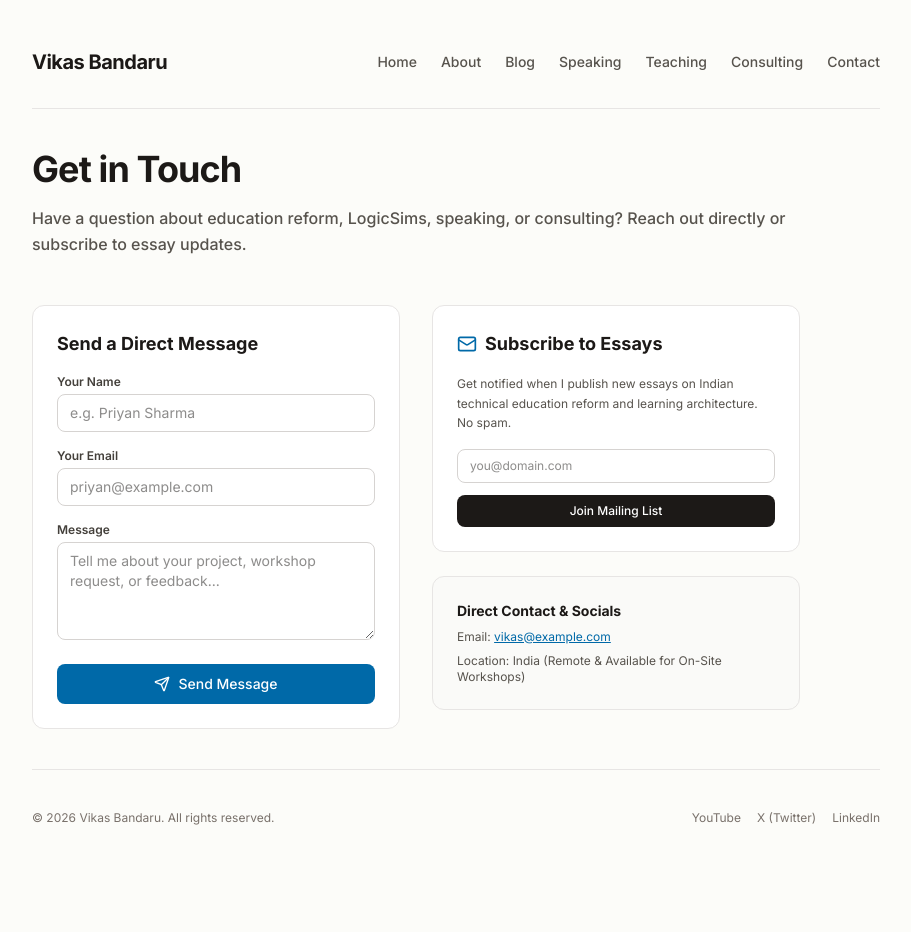
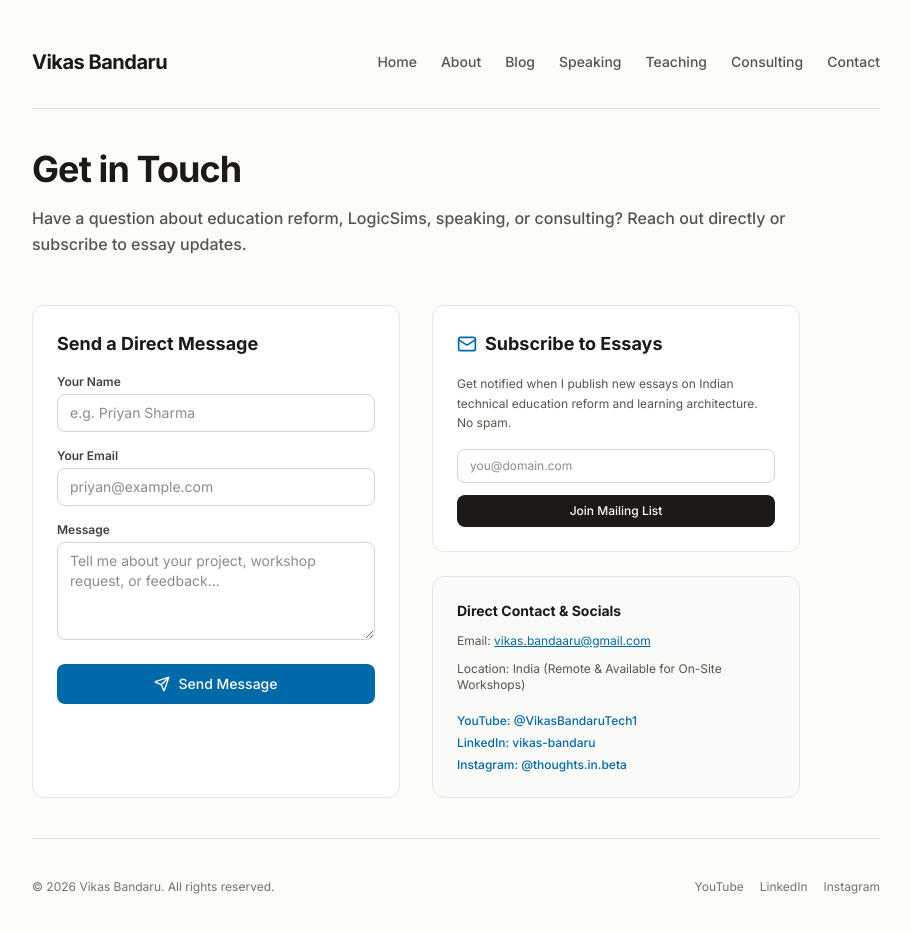
Before and after one commit to vikas-bandaru/my-portfolio, a Next.js app: page /contact in a window 1280 px wide. Shown: the top 932 px of the page, without its empty margins (184-1095 px from the left). Before the commit the page ends 898 px from the top, so only its background shows below. Built offline with nearby package versions, Linux system fonts and the light colour scheme.

Commit message:
Update social media profiles: YouTube, LinkedIn, Instagram and remove X link

```diff
--- a/app/contact/page.tsx
+++ b/app/contact/page.tsx
@@ -142,12 +142,23 @@ export default function ContactPage() {
             )}
           </div>
 
-          <div className="p-6 rounded-xl border border-stone-200 bg-stone-50/60 space-y-2 text-xs text-stone-600">
+          <div className="p-6 rounded-xl border border-stone-200 bg-stone-50/60 space-y-3 text-xs text-stone-600">
             <h3 className="font-bold text-stone-900 text-sm">
               Direct Contact & Socials
             </h3>
-            <p>Email: <a href="mailto:vikas@example.com" className="text-sky-700 underline">vikas@example.com</a></p>
+            <p>Email: <a href="mailto:vikas.bandaaru@gmail.com" className="text-sky-700 underline">vikas.bandaaru@gmail.com</a></p>
             <p>Location: India (Remote & Available for On-Site Workshops)</p>
+            <div className="pt-2 flex flex-col gap-1.5 font-medium text-sky-700">
+              <a href="https://www.youtube.com/@VikasBandaruTech1" target="_blank" rel="noopener noreferrer" className="hover:underline">
+                YouTube: @VikasBandaruTech1
+              </a>
+              <a href="https://www.linkedin.com/in/vikas-bandaru/" target="_blank" rel="noopener noreferrer" className="hover:underline">
+                LinkedIn: vikas-bandaru
+              </a>
+              <a href="https://www.instagram.com/thoughts.in.beta" target="_blank" rel="noopener noreferrer" className="hover:underline">
+                Instagram: @thoughts.in.beta
+              </a>
+            </div>
           </div>
         </div>
       </div>
--- a/app/layout.tsx
+++ b/app/layout.tsx
@@ -116,7 +116,7 @@ export default function RootLayout({
           <p>© {new Date().getFullYear()} Vikas Bandaru. All rights reserved.</p>
           <div className="flex gap-4">
             <a
-              href="https://youtube.com"
+              href="https://www.youtube.com/@VikasBandaruTech1"
               target="_blank"
               rel="noopener noreferrer"
               className="hover:underline"
@@ -125,16 +125,7 @@ export default function RootLayout({
               YouTube
             </a>
             <a
-              href="https://x.com"
-              target="_blank"
-              rel="noopener noreferrer"
-              className="hover:underline"
-              id="footer-x"
-            >
-              X (Twitter)
-            </a>
-            <a
-              href="https://linkedin.com"
+              href="https://www.linkedin.com/in/vikas-bandaru/"
               target="_blank"
               rel="noopener noreferrer"
               className="hover:underline"
@@ -142,6 +133,15 @@ export default function RootLayout({
             >
               LinkedIn
             </a>
+            <a
+              href="https://www.instagram.com/thoughts.in.beta"
+              target="_blank"
+              rel="noopener noreferrer"
+              className="hover:underline"
+              id="footer-instagram"
+            >
+              Instagram
+            </a>
           </div>
         </footer>
       </body>
--- a/app/page.tsx
+++ b/app/page.tsx
@@ -154,7 +154,7 @@ export default function HomePage() {
           </div>
 
           <a
-            href="https://youtube.com"
+            href="https://www.youtube.com/@VikasBandaruTech1"
             target="_blank"
             rel="noopener noreferrer"
             className="z-20 w-16 h-16 rounded-full bg-sky-600 hover:bg-sky-500 text-white flex items-center justify-center transition-transform group-hover:scale-105 shadow-lg"
--- a/app/teaching/page.tsx
+++ b/app/teaching/page.tsx
@@ -32,7 +32,7 @@ export default function TeachingPage() {
         </p>
         <div className="pt-2">
           <a
-            href="https://youtube.com"
+            href="https://www.youtube.com/@VikasBandaruTech1"
             target="_blank"
             rel="noopener noreferrer"
             className="inline-flex items-center gap-2 text-xs font-semibold text-sky-700 hover:text-sky-900"
```
